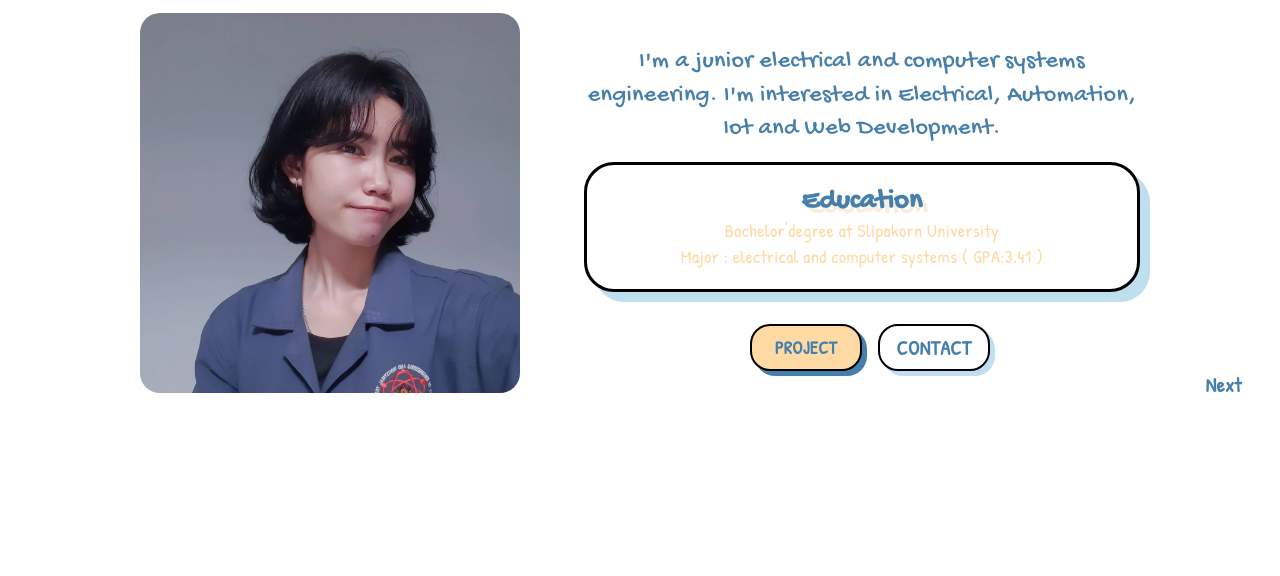
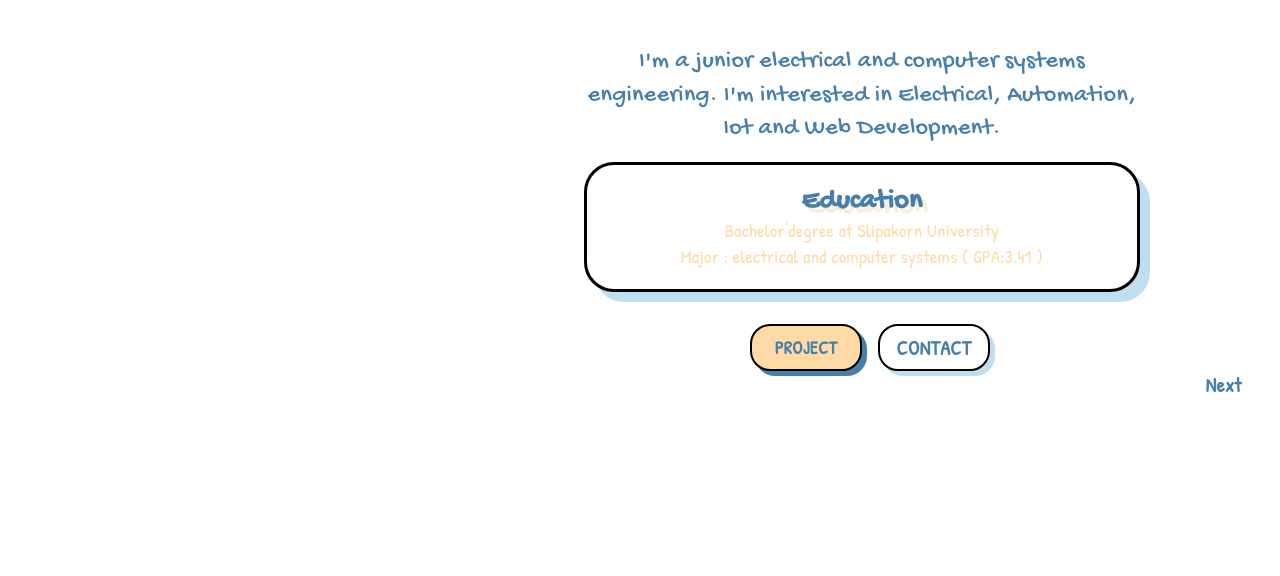
Before and after one commit to wimonsiri3x45/wimonsiri3x45.github.io, a plain HTML site: page index.html in a window 1280 px wide. Shown: the part 746-1322 px from the top of the page. Drawn offline with Linux system fonts and the light colour scheme.

Commit message:
Update index.html

```diff
--- a/index.html
+++ b/index.html
@@ -50,7 +50,7 @@
         <h1 class="heading">About Me</h1>
         <div class="container about-container">
             <div class="about-left">
-                <img src="./assets/images/profile1.jpg">
+                <!--img src="./assets/images/profile1.jpg" -->
             </div>
             <div class="about-right">
                 <p>
```
